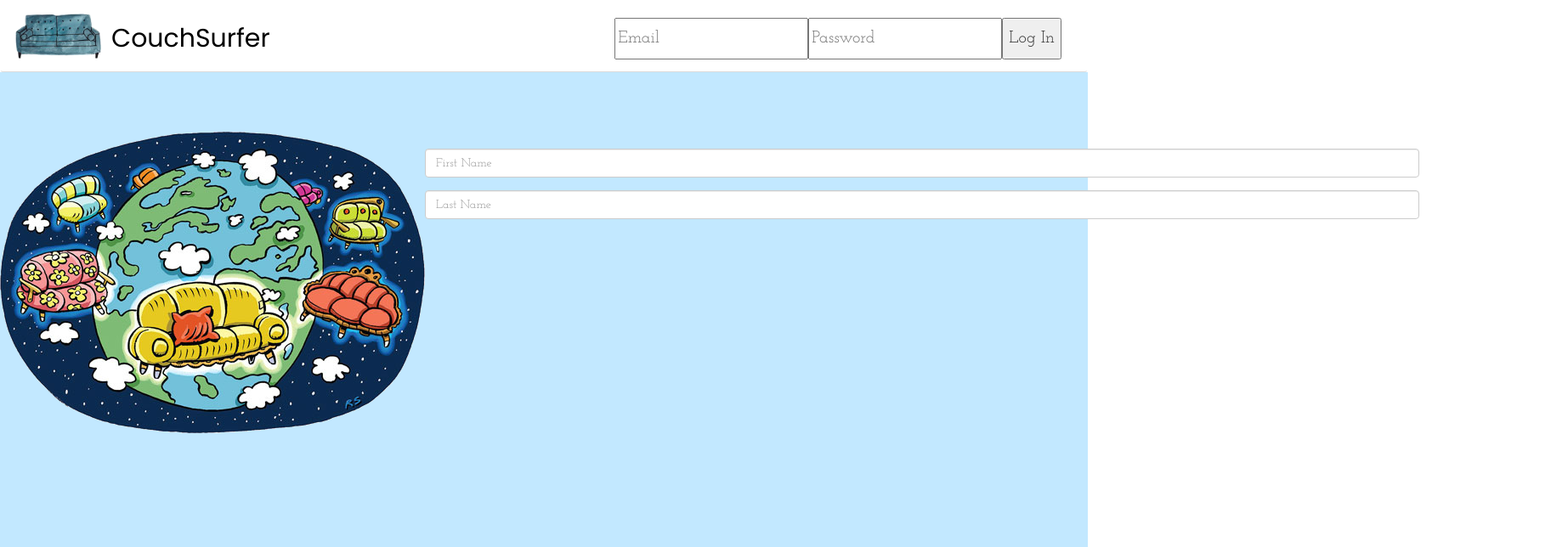
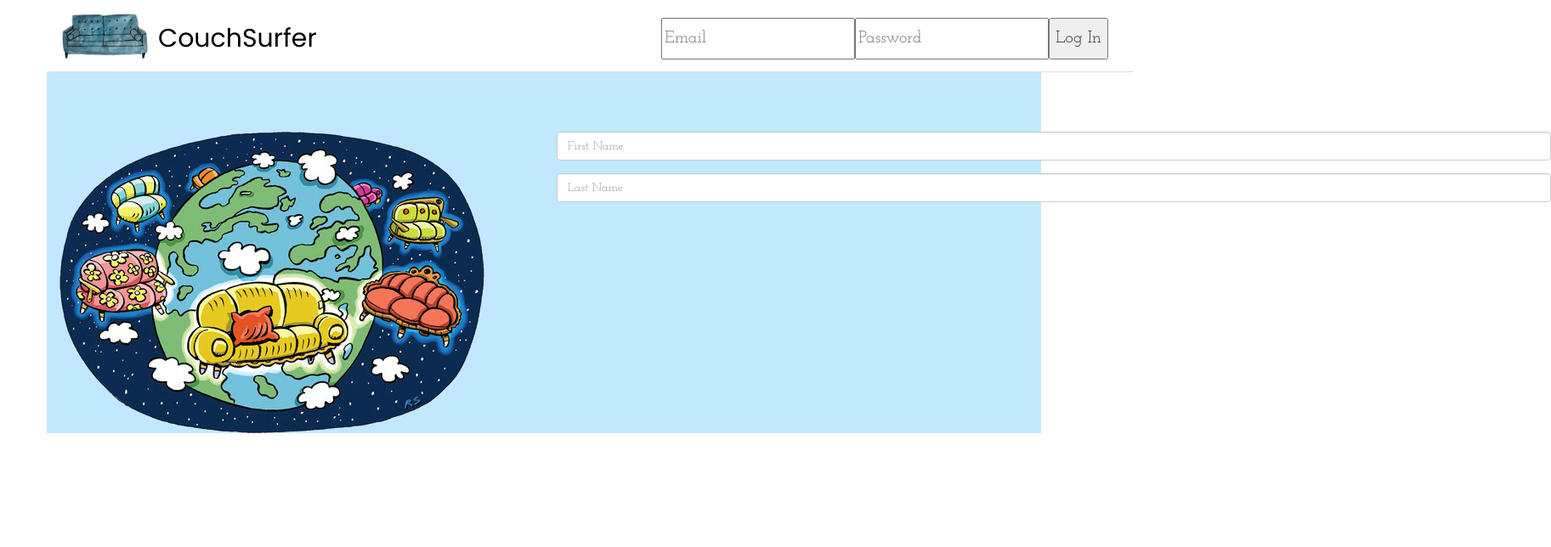
Before and after one commit to aback223/couchsurfer, a React (Create React App) app: page / in a window 1280 px wide. Shown: the top 644 px of the page at 85% size, 1825 px wide, since content can reach past the window. Built offline with nearby package versions, Linux system fonts and the light colour scheme; a web font is replaced by a local one.

Commit message:
add grid layout Homepage

```diff
--- a/src/components/Homepage.js
+++ b/src/components/Homepage.js
@@ -7,17 +7,25 @@ import { Row, Col, Grid } from 'react-bootstrap';
 class Homepage extends Component {
   render() {
     return(
-      <div className="homeDiv">
+      <Grid>
+        <Row>
           <HomeNav />
-        <div className="addPadding homeContent">
+        </Row>
+        <Row className="homeContent">
+          <div className="addPadding">
+            <Col sm={6}>
               <div className="homeImage">
                 <img src={couchworld} alt="couchworld"/>
               </div>
+            </Col>
+            <Col sm={6}>
               <div className="homeSignup">
                 <SignupForm />
               </div>
+            </Col>
           </div>
-      </div>
+        </Row>
+      </Grid>
     )
   }
 }
--- a/src/components/index.css
+++ b/src/components/index.css
@@ -121,27 +121,26 @@ i.fa-search {
 /* Homepage */
 
 .homeContent {
-  display: flex;
   margin-top: 85px;
-  margin-left: auto;
+  padding-top: 70px;
+  background-color: #C2E8FF;
+/*  margin-left: auto;
   margin-right: auto;
   text-align: center;
   background-color: #C2E8FF;
-  width: 100%;
   height: 100vh;
-  position: fixed;
-  padding-top: 70px;
+  position: fixed;*/
 }
 
-.homeImage {
+/*.homeImage {
   width: 700px;
-}
+}*/
 
-.homeSignup {
+/*.homeSignup {
   flex: 1;
   display: table;
   padding-top: 20px;
-}
+}*/
 
 /*.homeContent img {
   max-width: 100%;
```
Lines whose indentation alone changed are shown as unchanged.
